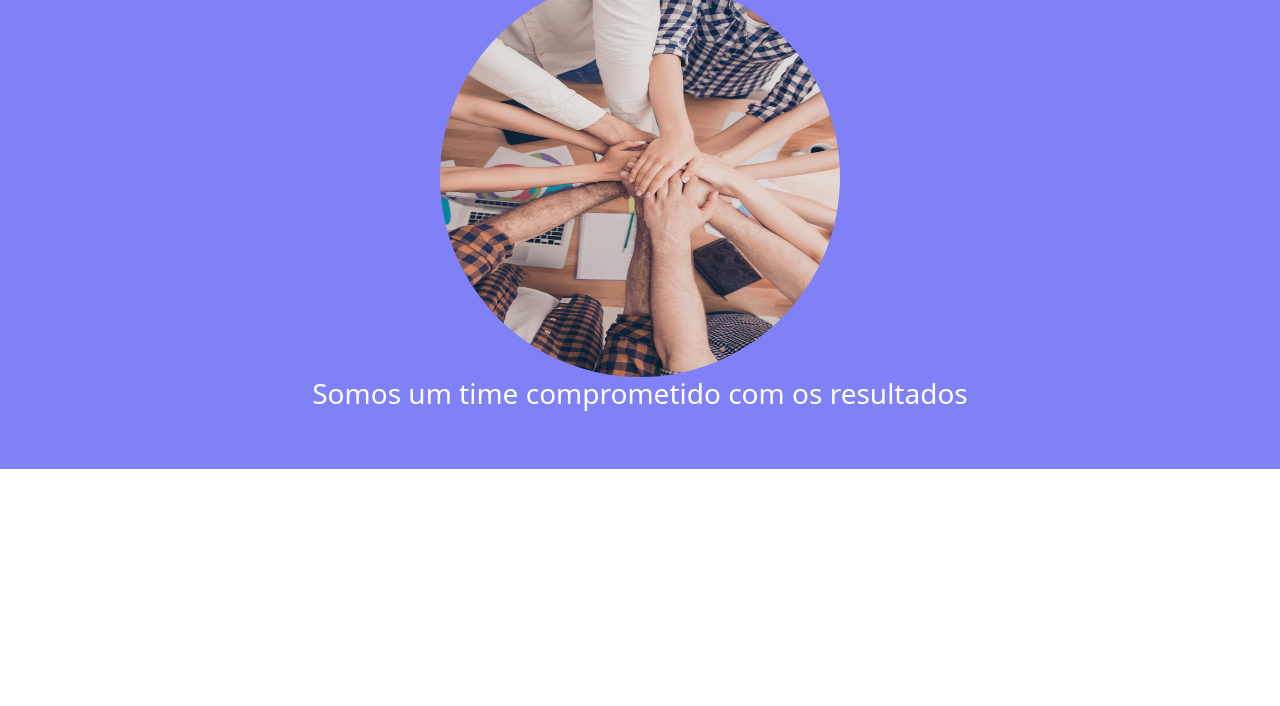
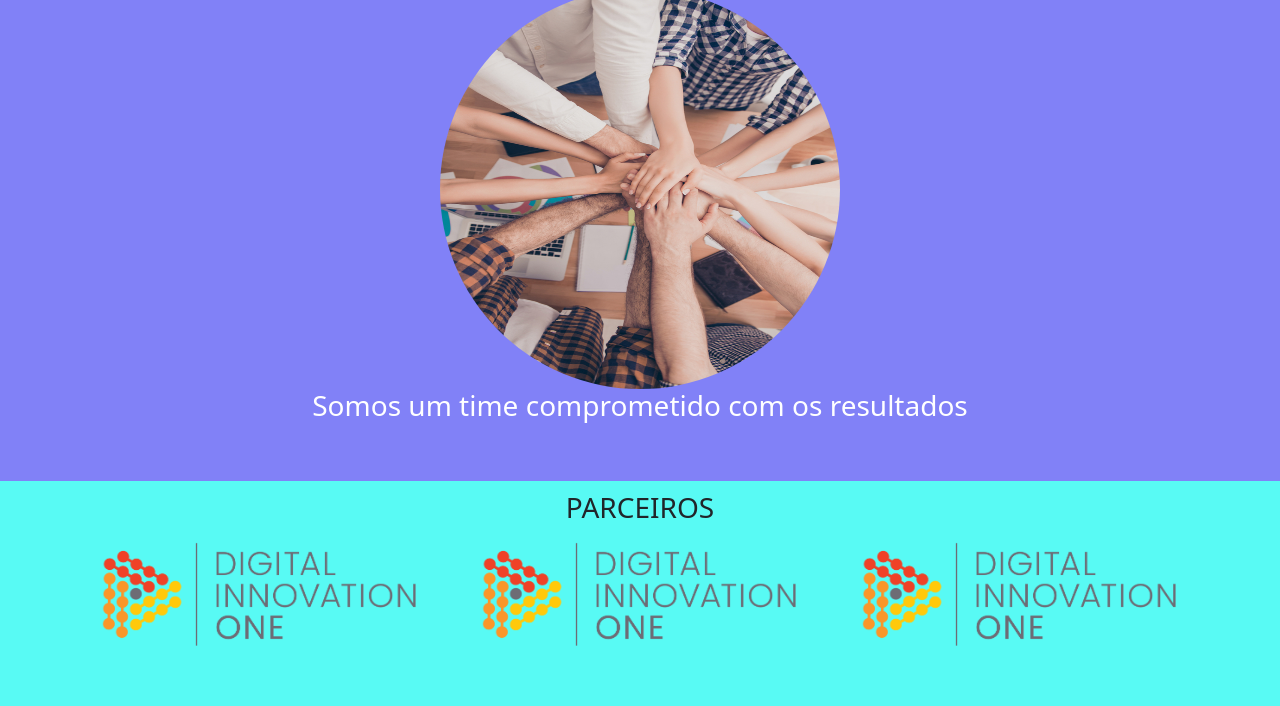
Before and after one commit to TiagoMerc/aula-bootstrap, a plain HTML site: page index.html in a window 1280 px wide. Shown: the part 227-933 px from the top of the page. Before the commit the page ends 800 px from the top, so only its background shows below. Drawn offline with Linux system fonts and the light colour scheme.

```diff
--- a/css/style.css
+++ b/css/style.css
@@ -13,4 +13,9 @@
 
 .margin {
   padding-bottom: 50px;
+  padding-top: 10px;
 }
+
+.parceiros {
+  background-color: #58FAF4;
+}
--- a/index.html
+++ b/index.html
@@ -33,5 +33,26 @@
         <h3>Somos um time comprometido com os resultados</h3>
       </div>
     </section>
+
+    <section id="parceiros">
+      <div class="container-fluid text-center margin parceiros">
+        <h3>PARCEIROS</h3>
+        <div class="container">
+          <div class="row">
+            <div class="col-lg-4">
+              <img src="img/digital_innovation_one.png" width="100%">
+            </div>
+            <div class="col-lg-4">
+              <img src="img/digital_innovation_one.png" width="100%">
+            </div>
+            <div class="col-lg-4">
+              <img src="img/digital_innovation_one.png" width="100%">
+            </div>
+
+          </div>
+        </div>
+      </div>
+
+    </section>
 </body>
 </html>
```
Also changed, not shown: img/digital_innovation_one.png (added).
